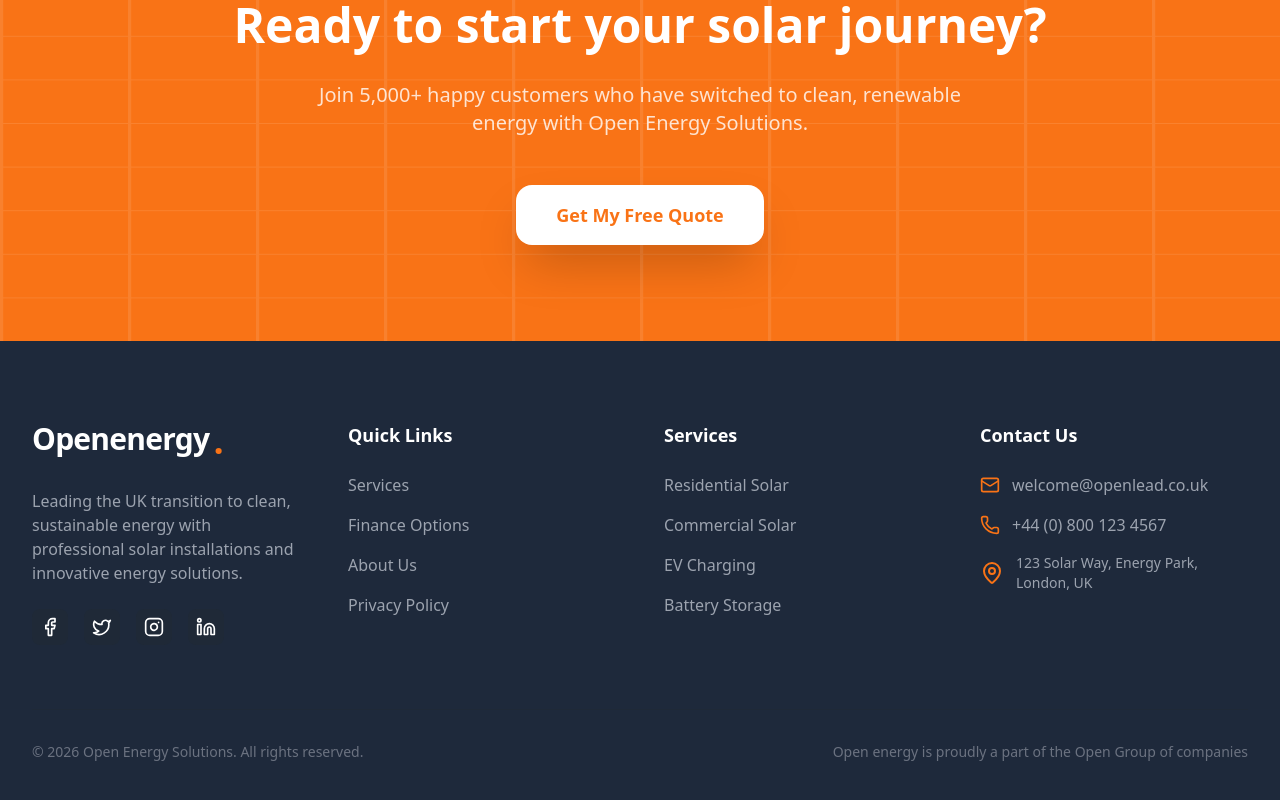
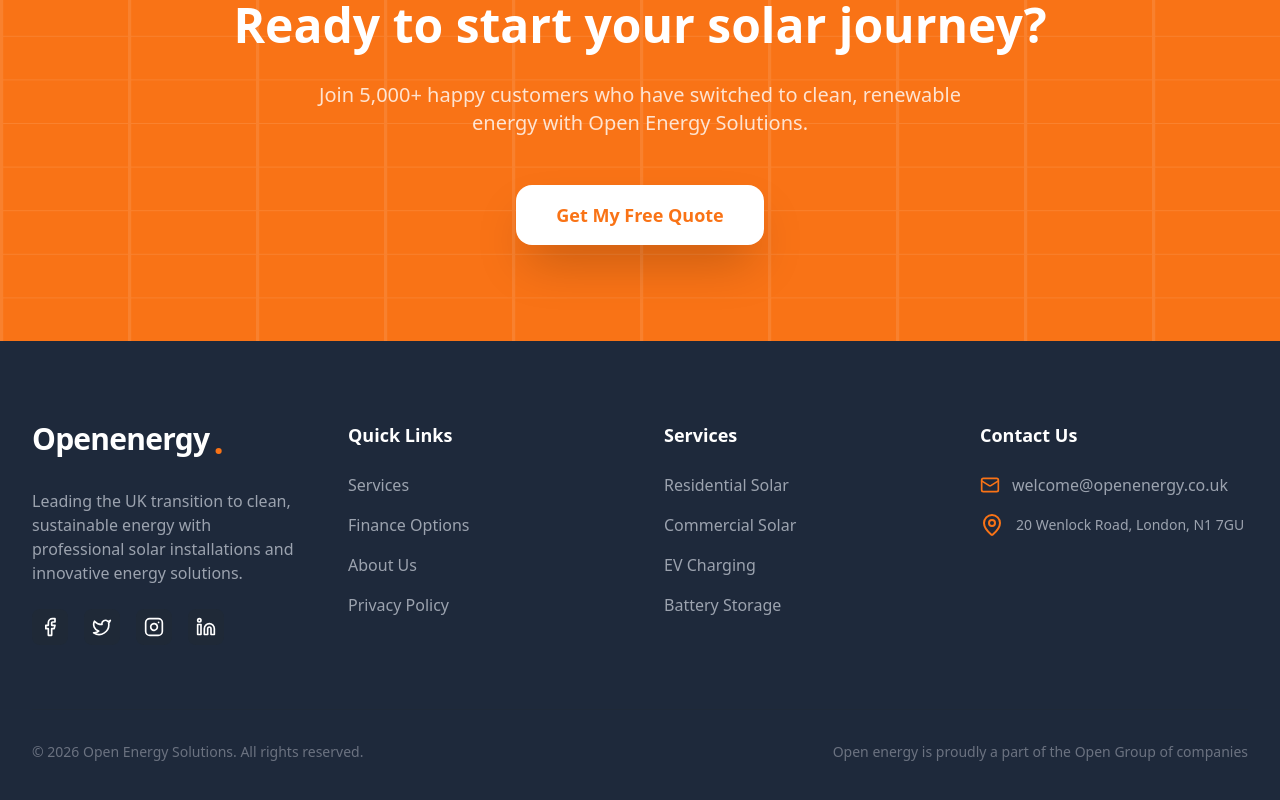
Before and after one commit to jacobbark96-creator/oes, a React (Vite) app: page / in a window 1280 px wide. Shown: the part 3522-4322 px from the top of the page. Built offline with nearby package versions, Linux system fonts and the light colour scheme.

Commit message:
chore: update contact details to openenergy.co.uk and update address

```diff
--- a/index.html
+++ b/index.html
@@ -12,18 +12,18 @@
     <meta name="keywords" content="solar installation, UK solar installer, solar panels, EV chargers, solar finance, PPA solar, battery storage, clean energy" />
     <meta name="author" content="Open Energy Solutions" />
     <meta name="robots" content="index, follow" />
-    <link rel="canonical" href="https://openlead.co.uk" />
+    <link rel="canonical" href="https://openenergy.co.uk" />
 
     <!-- Open Graph / Facebook -->
     <meta property="og:type" content="website" />
-    <meta property="og:url" content="https://openlead.co.uk/" />
+    <meta property="og:url" content="https://openenergy.co.uk/" />
     <meta property="og:title" content="Open Energy Solutions | UK Premium Solar Installer" />
     <meta property="og:description" content="Open Energy Solutions provides state-of-the-art solar systems, battery storage, and EV charging designed to slash your bills and carbon footprint across the UK." />
     <meta property="og:image" content="/OEMLogo.png" />
 
     <!-- Twitter -->
     <meta property="twitter:card" content="summary_large_image" />
-    <meta property="twitter:url" content="https://openlead.co.uk/" />
+    <meta property="twitter:url" content="https://openenergy.co.uk/" />
     <meta property="twitter:title" content="Open Energy Solutions | UK Premium Solar Installer" />
     <meta property="twitter:description" content="Open Energy Solutions provides state-of-the-art solar systems, battery storage, and EV charging designed to slash your bills and carbon footprint across the UK." />
     <meta property="twitter:image" content="/OEMLogo.png" />
--- a/src/components/layout/Footer.tsx
+++ b/src/components/layout/Footer.tsx
@@ -47,15 +47,11 @@ export const Footer: React.FC = () => {
             <ul className="space-y-4 text-gray-400">
               <li className="flex items-center gap-3">
                 <Mail size={20} className="text-solar-orange" />
-                <span>welcome@openlead.co.uk</span>
-              </li>
-              <li className="flex items-center gap-3">
-                <Phone size={20} className="text-solar-orange" />
-                <span>+44 (0) 800 123 4567</span>
+                <span>welcome@openenergy.co.uk</span>
               </li>
               <li className="flex items-center gap-3 text-sm">
                 <MapPin size={24} className="text-solar-orange flex-shrink-0" />
-                <span>123 Solar Way, Energy Park, London, UK</span>
+                <span>20 Wenlock Road, London, N1 7GU</span>
               </li>
             </ul>
           </div>
--- a/src/pages/Home.tsx
+++ b/src/pages/Home.tsx
@@ -16,7 +16,7 @@ export const Home: React.FC = () => {
         <meta property="og:title" content="Open Energy Solutions | UK Premium Solar Installer" />
         <meta property="og:description" content="Switch to solar with OES. Professional installation and flexible finance options for homes and businesses." />
         <meta property="og:image" content="https://images.unsplash.com/photo-1509391366360-2e959784a276?auto=format&fit=crop&w=1200&q=80" />
-        <link rel="canonical" href="https://openlead.co.uk" />
+        <link rel="canonical" href="https://openenergy.co.uk" />
       </Helmet>
 
       <Navbar />
```
